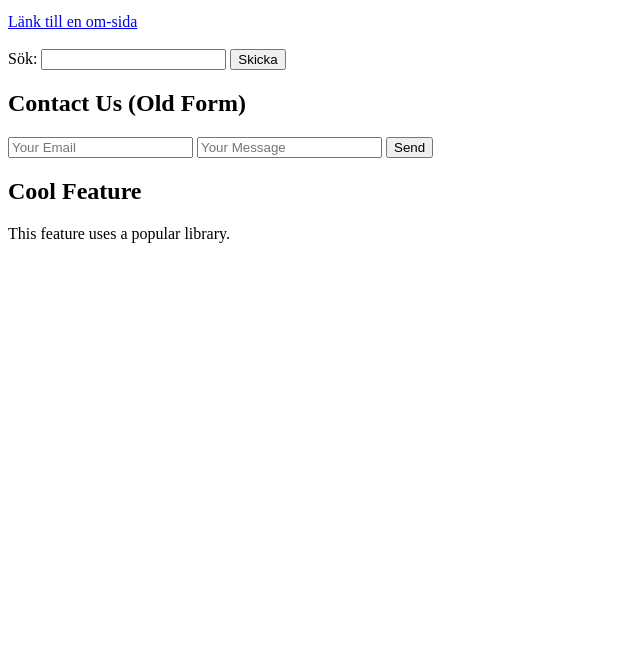
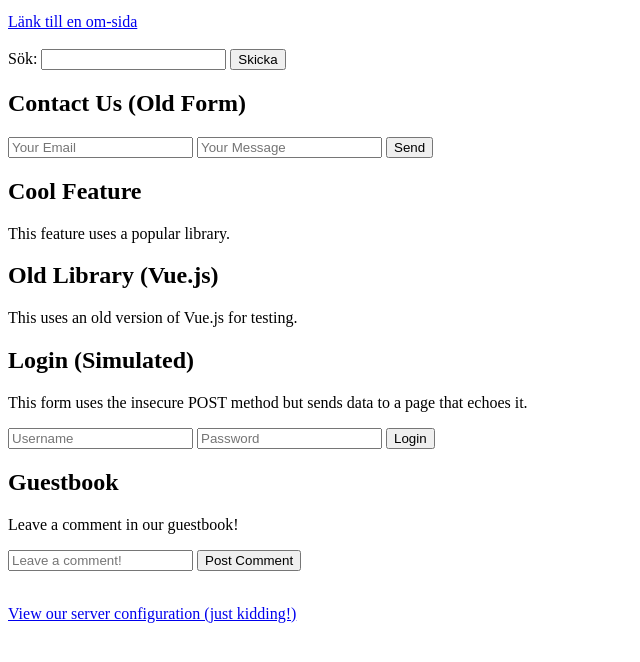
Before and after one commit to Behsad111/behsad-test-detectify, a plain HTML site: page index.html in a window 1280 px wide. Shown: the part 102-764 px from the top of the page, without its empty margins (0-640 px from the left). Drawn offline with nearby package versions, Linux system fonts and the light colour scheme.

Commit message:
Update index.html

```diff
--- a/index.html
+++ b/index.html
@@ -31,5 +31,31 @@
     <p>This feature uses a popular library.</p>
     <script src="https://code.jquery.com/jquery-3.7.0.min.js"></script>
 
+    <!-- Ytterligare ett externt, gammalt bibliotek -->
+    <h2>Old Library (Vue.js)</h2>
+    <p>This uses an old version of Vue.js for testing.</p>
+    <script src="https://unpkg.com/vue@2.5.0/dist/vue.js"></script>
+
+    <!-- Simulerat inloggningsformulär -->
+    <h2>Login (Simulated)</h2>
+    <p>This form uses the insecure POST method but sends data to a page that echoes it.</p>
+    <form action="login.html" method="POST">
+        <input type="text" name="username" placeholder="Username">
+        <input type="password" name="password" placeholder="Password">
+        <button type="submit">Login</button>
+    </form>
+
+    <!-- Gästbok med potentiell XSS -->
+    <h2>Guestbook</h2>
+    <p>Leave a comment in our guestbook!</p>
+    <form action="comment.php" method="GET">
+        <input type="text" name="comment" placeholder="Leave a comment!">
+        <button type="submit">Post Comment</button>
+    </form>
+
+    <!-- Länk till en misstänkt fil -->
+    <br>
+    <p><a href="config.bak">View our server configuration (just kidding!)</a></p>
+
 </body>
 </html>
```
